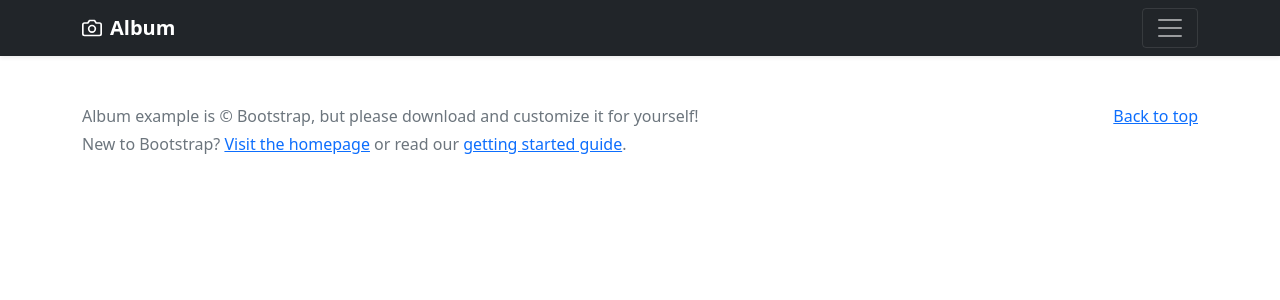
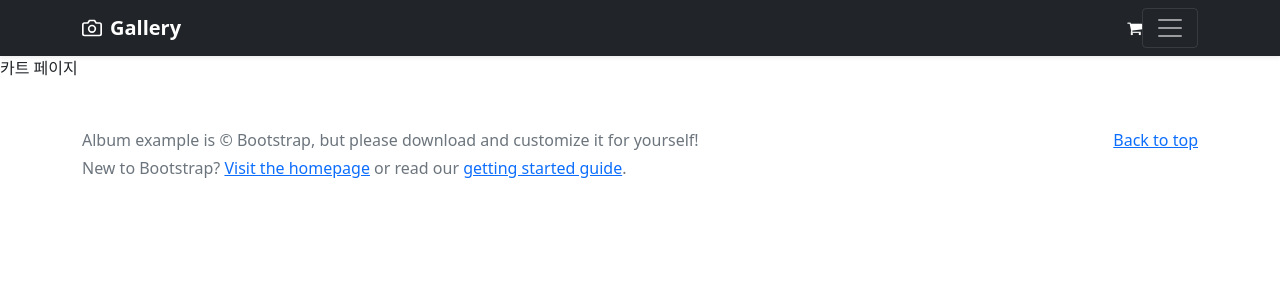
Before and after one commit to YHCYOON/Vue3-SpringBoot, a Vue app in the folder frontend/: page /cart in a window 1280 px wide. Shown: the top 300 px of the page. Built offline with nearby package versions, Linux system fonts and the light colour scheme; no server answers.

Commit message:
장바구니 구현 2차

```diff
--- a/frontend/public/index.html
+++ b/frontend/public/index.html
@@ -5,15 +5,23 @@
     <meta http-equiv="X-UA-Compatible" content="IE=edge">
     <meta name="viewport" content="width=device-width,initial-scale=1.0">
     <link rel="icon" href="<%= BASE_URL %>favicon.ico">
-    <link rel="stylesheet" href="https://cdnjs.cloudflare.com/ajax/libs/bootstrap/5.1.3/css/bootstrap.min.css" integrity="sha512-GQGU0fMMi238uA+a/bdWJfpUGKUkBdgfFdgBm72SUQ6BeyWjoY/ton0tEjH+OSH9iP4Dfh+7HM0I9f5eR0L/4w==" crossorigin="anonymous" referrerpolicy="no-referrer" />
+    <link rel="stylesheet" href="https://cdnjs.cloudflare.com/ajax/libs/font-awesome/4.7.0/css/font-awesome.min.css"
+          integrity="sha512-SfTiTlX6kk+qitfevl/7LibUOeJWlt9rbyDn92a1DqWOw9vWG2MFoays0sgObmWazO5BQPiFucnnEAjpAB+/Sw=="
+          crossorigin="anonymous" referrerpolicy="no-referrer"/>
+    <link rel="stylesheet" href="https://cdnjs.cloudflare.com/ajax/libs/bootstrap/5.1.3/css/bootstrap.min.css"
+          integrity="sha512-GQGU0fMMi238uA+a/bdWJfpUGKUkBdgfFdgBm72SUQ6BeyWjoY/ton0tEjH+OSH9iP4Dfh+7HM0I9f5eR0L/4w=="
+          crossorigin="anonymous" referrerpolicy="no-referrer"/>
     <title><%= htmlWebpackPlugin.options.title %></title>
 </head>
 <body>
 <noscript>
-      <strong>We're sorry but <%= htmlWebpackPlugin.options.title %> doesn't work properly without JavaScript enabled. Please enable it to continue.</strong>
+    <strong>We're sorry but <%= htmlWebpackPlugin.options.title %> doesn't work properly without JavaScript enabled.
+        Please enable it to continue.</strong>
 </noscript>
 <div id="app"></div>
-    <script src="https://cdnjs.cloudflare.com/ajax/libs/bootstrap/5.1.3/js/bootstrap.min.js" integrity="sha512-OvBgP9A2JBgiRad/mM36mkzXSXaJE9BEIENnVEmeZdITvwT09xnxLtT4twkCa8m/loMbPHsvPl0T8lRGVBwjlQ==" crossorigin="anonymous" referrerpolicy="no-referrer"></script>
+<script src="https://cdnjs.cloudflare.com/ajax/libs/bootstrap/5.1.3/js/bootstrap.min.js"
+        integrity="sha512-OvBgP9A2JBgiRad/mM36mkzXSXaJE9BEIENnVEmeZdITvwT09xnxLtT4twkCa8m/loMbPHsvPl0T8lRGVBwjlQ=="
+        crossorigin="anonymous" referrerpolicy="no-referrer"></script>
 <!-- built files will be auto injected -->
 </body>
 </html>
--- a/frontend/src/components/Card.vue
+++ b/frontend/src/components/Card.vue
@@ -9,7 +9,9 @@
         </span>
       </p>
       <div class="d-flex justify-content-between align-items-center">
-        <button class="btn btn-primary">구입하기</button>
+        <button class="btn btn-primary" @click="addToCart(item.id)">
+          <i class="fa fa-shopping-cart" aria-hidden="true"></i>
+        </button>
         <small class="price text-muted">
           {{ lib.getNumberFormatted(item.price) }}원
         </small>
@@ -23,6 +25,7 @@
 
 <script>
 import lib from "@/scripts/lib";
+import axios from "axios";
 
 export default {
   name: "Card",
@@ -30,7 +33,17 @@ export default {
     item: Object
   },
   setup() {
-    return {lib}
+    axios.get("/api/cart/items").then(({data}) => {
+      console.log(data);
+    })
+
+    const addToCart = (itemId) =>{
+      axios.post(`/api/cart/items/${itemId}`).then(() =>{
+        console.log('success')
+      })
+    };
+
+    return {lib, addToCart}
   }
 }
 
--- a/frontend/src/components/Header.vue
+++ b/frontend/src/components/Header.vue
@@ -20,15 +20,18 @@
     </div>
     <div class="navbar navbar-dark bg-dark shadow-sm">
       <div class="container">
-        <a href="#" class="navbar-brand d-flex align-items-center">
+        <router-link to="/" class="navbar-brand d-flex align-items-center">
           <svg xmlns="http://www.w3.org/2000/svg" width="20" height="20" fill="none" stroke="currentColor"
                stroke-linecap="round" stroke-linejoin="round" stroke-width="2" aria-hidden="true" class="me-2"
                viewBox="0 0 24 24">
             <path d="M23 19a2 2 0 0 1-2 2H3a2 2 0 0 1-2-2V8a2 2 0 0 1 2-2h4l2-3h6l2 3h4a2 2 0 0 1 2 2z"/>
             <circle cx="12" cy="13" r="4"/>
           </svg>
-          <strong>Album</strong>
-        </a>
+          <strong>Gallery</strong>
+        </router-link>
+        <router-link to="/cart" class="cart">
+          <i class="fa fa-shopping-cart" aria-hidden="true"></i>
+        </router-link>
         <button class="navbar-toggler" type="button" data-bs-toggle="collapse" data-bs-target="#navbarHeader"
                 aria-controls="navbarHeader" aria-expanded="false" aria-label="Toggle navigation">
           <span class="navbar-toggler-icon"></span>
@@ -56,4 +59,8 @@ export default {
 </script>
 
 <style scoped>
+header .navbar .cart{
+  margin-left: auto;
+  color:#fff;
+}
 </style>
--- /dev/null
+++ b/frontend/src/pages/Cart.vue
@@ -0,0 +1,21 @@
+<template>
+  <div class="cart">
+    카트 페이지
+  </div>
+</template>
+
+<script>
+import {reactive} from "vue";
+
+export default {
+  setup() {
+    const state = reactive({
+    })
+
+    return {state}
+  }
+}
+</script>
+
+<style scoped>
+</style>
--- a/frontend/src/scripts/router.js
+++ b/frontend/src/scripts/router.js
@@ -1,10 +1,12 @@
 import Home from "@/pages/Home";
 import Login from "@/pages/Login";
+import Cart from "@/pages/Cart";
 import {createRouter, createWebHistory} from "vue-router";
 
 const routes = [
     {path: '/', component: Home},
-    {path: '/login', component: Login}
+    {path: '/login', component: Login},
+    {path: '/cart', component: Cart}
 ]
 
 const router = createRouter({
```
Lines whose indentation alone changed are shown as unchanged.
